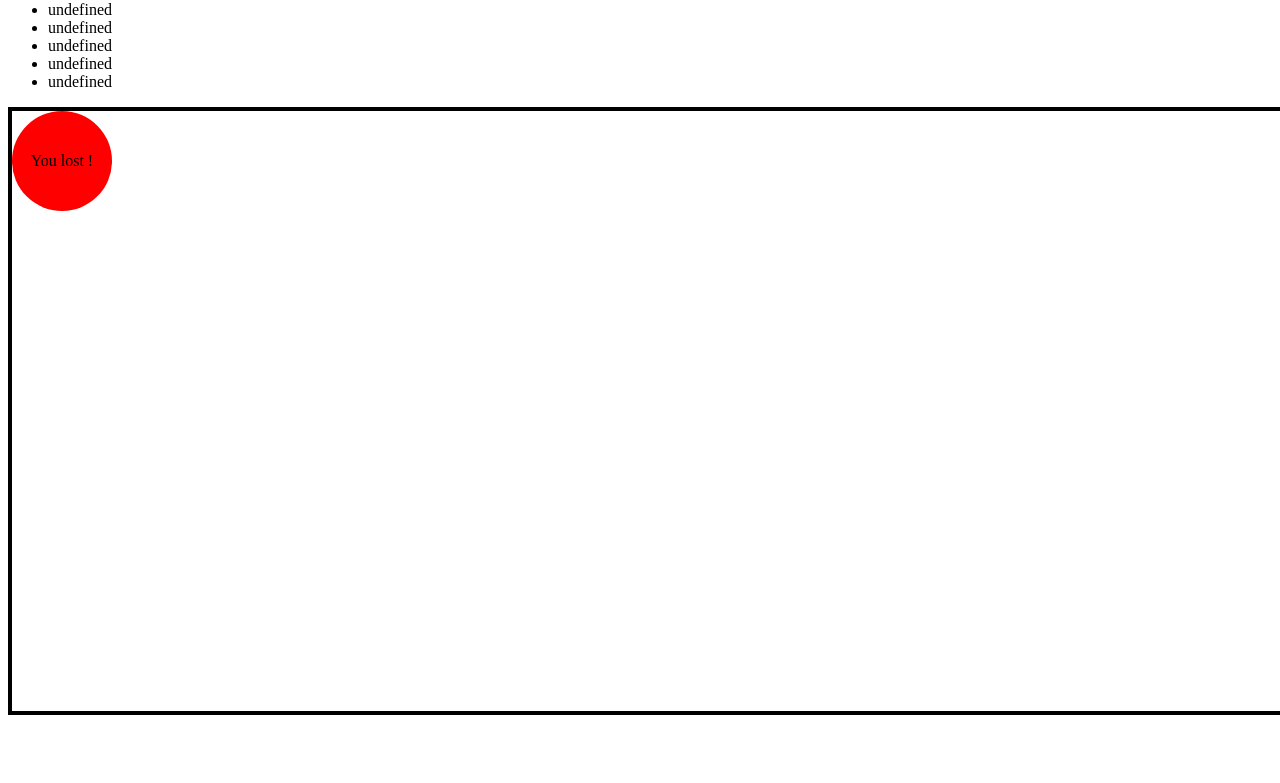
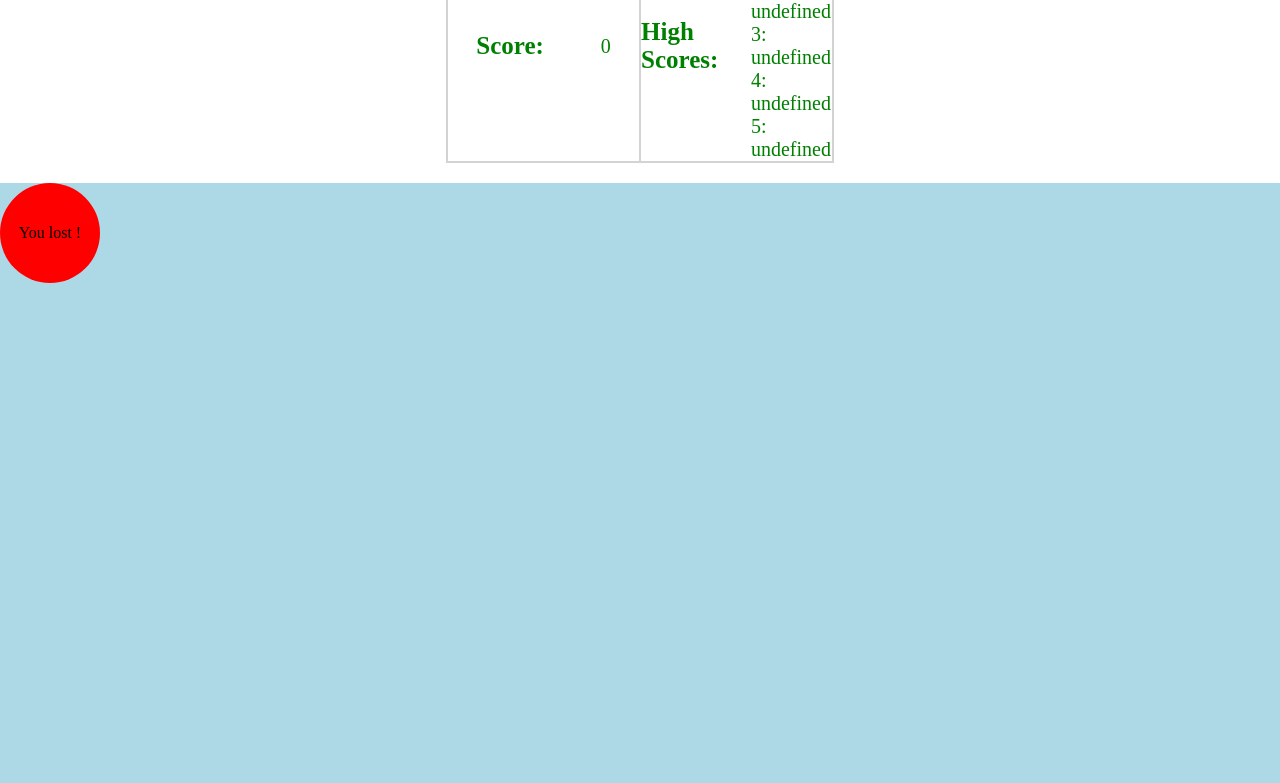
Before and after one commit to Dzov/Bomb-Game, a plain HTML site: page index.html in a window 1280 px wide. Shown: the part 91-874 px from the top of the page. Before the commit the page ends 814 px from the top, so only its background shows below. Drawn offline with Linux system fonts and the light colour scheme.

Commit message:
stored highscores

```diff
--- a/css/main.css
+++ b/css/main.css
@@ -1,10 +1,55 @@
-.container {
+* {
+  margin: 0;
+  padding: 0;
+}
+
+body {
+  display: flex;
+  flex-direction: column;
+  align-items: center;
+}
+
+li {
+  list-style-type: none;
+}
+
+.scoreSection {
+  display: flex;
+  align-content: center;
+  justify-content: space-between;
+  width: 30%;
+  border: 2px solid lightgrey;
+  margin: 20px;
+}
+
+.scoreContainer {
+  display: flex;
+  flex: 1;
+  justify-content: space-around;
+  align-items: center;
+}
+
+.scoreContainer:first-child {
+  border-right: 2px solid lightgrey;
+}
+
+.counterHeader {
+  font-size: 25px;
+  color: green;
+}
+
+.counter {
+  color: green;
+  font-size: 20px;
+}
+
+.gameContainer {
   height: 600px;
   width: 1300px;
   margin: auto;
-  border: 4px solid black;
   display: flex;
   position: relative;
+  background-color: lightblue;
 }
 
 .bomb {
@@ -30,18 +75,12 @@
   position: absolute;
 }
 
+
+/****************** KEYFRAMES ******************/
+
 .transition {
   animation: explosion 1s both;
 }
-
-.counter {
-  font-size: 30px;
-  color: green;
-  text-align: center;
-  width: 50%;
-  margin: auto;
-}
-
 
 @keyframes explosion {
   from {
@@ -60,7 +99,7 @@
 
 @keyframes endAnim {
   from {
-    background-color: white;
+    background-color: lightblue;
   }
   to {
     background-color: red;
--- a/index.html
+++ b/index.html
@@ -5,18 +5,23 @@
   <link rel="stylesheet" type="text/css" href="css/main.css">
 </head>
 <body>
+  <section class="scoreSection">
+    <div class="scoreContainer">
+      <h1 class="counterHeader">Score: </h1>
       <p id="counter" class="counter"></p>
-  <div>
-    <p id="highScore" class="counter"></p>
-    <ul id="scoreList">
+    </div>
+    <div class="scoreContainer">
+      <h1 class="counterHeader">High Scores: </h1>
+      <ul id="scoreList" class="counter">
         <li></li>
         <li></li>
         <li></li>
         <li></li>
         <li></li>
       </ul>
+    </section>
   </div>
-  <section id="container" class="container">
+  <section id="gameContainer" class="gameContainer">
     <div id="bomb" class="bomb transition" onclick="bombClick()">Click me !</div>
     <!-- <div class="obstacle bomb">Don't click me</div> -->
   </section>
--- a/js/script.js
+++ b/js/script.js
@@ -1,24 +1,13 @@
 var counter = {
-  scoreElem: document.getElementById("counter"),
-  highScoreElem: document.getElementById("highScore"),
-  highScore: localStorage.storedHighScore,
+  scoreElt: document.getElementById("counter"),
   score: 0,
-  calcHighScore: function() {
-    if (counter.score > counter.highScore) {
-      counter.highScore = counter.score;
-      localStorage.storedHighScore = counter.highScore;
-    }
-  },
   scoreDisplay: function() {
-    this.scoreElem.innerHTML = "Score: " + this.score;
-  },
-  highScoreDisplay: function() {
-    this.highScoreElem.innerHTML = "High Score: " + localStorage.storedHighScore;
+    this.scoreElt.innerHTML = this.score;
   },
   addPoints: function() {
     this.score += 10;
   }
-};
+}; /*** END counter Object ***/
 
 
 var bomb = {
@@ -38,94 +27,64 @@ var bomb = {
   },
   endGame: function() {
       // end game animation
-      document.querySelector(".container").classList.add("endAnim");
+      document.querySelector(".gameContainer").classList.add("endAnim");
       this.element.innerHTML = "You lost !";
   }
-};
+}; /*** END bomb Object ***/
 
 
 var topScores = {
   scoreTable: [0,0,0,0,0],
-  stringify: "",
   parsed: [],
-  // stringify: function() {
-  //    JSON.stringify(this.scoreTable);
-  // },
-  // parsed: function() {
-  //   JSON.parse(localStorage.best);
-  // },
   updateScores: function () {
     for (let i = 0 ; i < 5 ; i ++) {
+      // si le score est plus grand que l'un des highScore et qu'il n'existe pas encore dans le tableau
       if (counter.score > topScores.scoreTable[i] && (topScores.scoreTable.indexOf(counter.score)) == -1) {
+        // alors le nouveau score est ajouté au tableau
         topScores.scoreTable.splice(i, 0, counter.score);
+        // et la valeur en trop est supprimée
         topScores.scoreTable.splice(5, 1);
+
         console.log(topScores.scoreTable);
-        topScores.stringify = JSON.stringify(topScores.scoreTable);
+        localStorage.best = JSON.stringify(topScores.scoreTable);
         console.log(topScores.stringify);
-        topScores.parsed = JSON.parse(topScores.stringify);
+        topScores.parsed = JSON.parse(localStorage.best);
         console.log(topScores.parsed);
       }
     }
   },
-  displayScore: function () {
+  highScoreDisplay: function () {
     var listItem = document.querySelectorAll("#scoreList > li");
     for (let i = 0 ; i < 5 ; i++) {
-      listItem[i].innerHTML = topScores.parsed[i];
+      listItem[i].innerHTML = i +1 + ": " +topScores.parsed[i];
     }
   }
+} /*** END topScores Object ***/
 
+if (localStorage.best) {
+  topScores.parsed = JSON.parse(localStorage.best);
+  topScores.scoreTable = topScores.parsed;
 }
 
 
-// console.log(listItem[1]);
-//       for (let i = 0 ; i < 5 ; i++) {
-//         listItem[i].innerHTML = topScores.parsed;
-//       }
-
-// console.log(topScores.parsed);
-
-
-
-// var bestScores = [0, 0, 0, 0, 0];
-// var displayScore;
-// var parsed = JSON.parse(localStorage.best);
-
-
-//   for (let i = 0 ; i < 5 ; i++) {
-//    // si le score est plus grand que l'un des highScore et qu'il n'existe pas encore dans le tableau
-//     if (counter.score > bestScores[i] && (bestScores.indexOf(counter.score)) == -1) {
-//       // alors le nouveau score est ajouté au tableau
-//       bestScores.splice(i, 0, counter.score);
-//       // et la valeur en trop est supprimée
-//       bestScores.splice(5, 1);
-//     }
-//   }
-
-      // localStorage.best = JSON.stringify(bestScores);
-      // console.log( localStorage.best);
-
-
-
-
-
-
-
+/*****************  JEU  *******************/
 
 
 /**** Début de partie ****/
 // Affiche le score et highScore
 counter.scoreDisplay();
-counter.highScoreDisplay();
+topScores.highScoreDisplay();
+
 
 /**** Partie ****/
 function bombClick() {
   // Réinitialise le container
-  document.querySelector(".container").classList.remove("endAnim");
+  document.querySelector(".gameContainer").classList.remove("endAnim");
   // Random position
-  // bomb.position();
+  bomb.position();
   //Relance l'animation au click
   bomb.animation();
-  // Counter
+  // Calculates and displays score
   counter.addPoints();
   counter.scoreDisplay();
 } /*** END bombClick() ***/
@@ -133,14 +92,11 @@ function bombClick() {
 
 /**** Fin de partie ****/
 bomb.element.addEventListener("animationend", function() {
-  //fonction highScore et counter restart
-  counter.calcHighScore();
-  counter.highScoreDisplay();
   //adds the end of game animation
   bomb.endGame();
-
+  // Calculates and displays High Scores
   topScores.updateScores();
-  topScores.displayScore();
+  topScores.highScoreDisplay();
   // restarts the counter
   counter.score = 0;
 }); /*** END onanimationend() ***/
```
Lines whose indentation alone changed are shown as unchanged.
